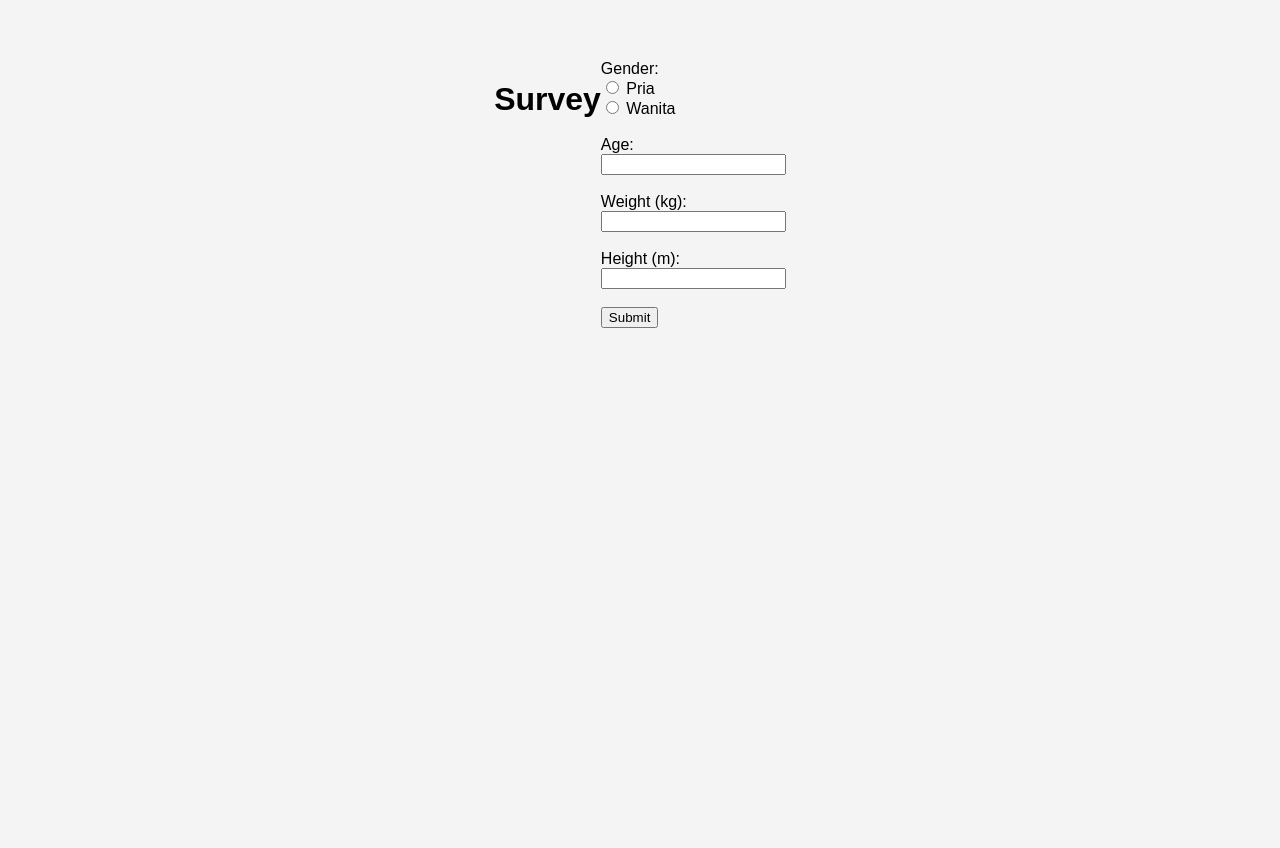
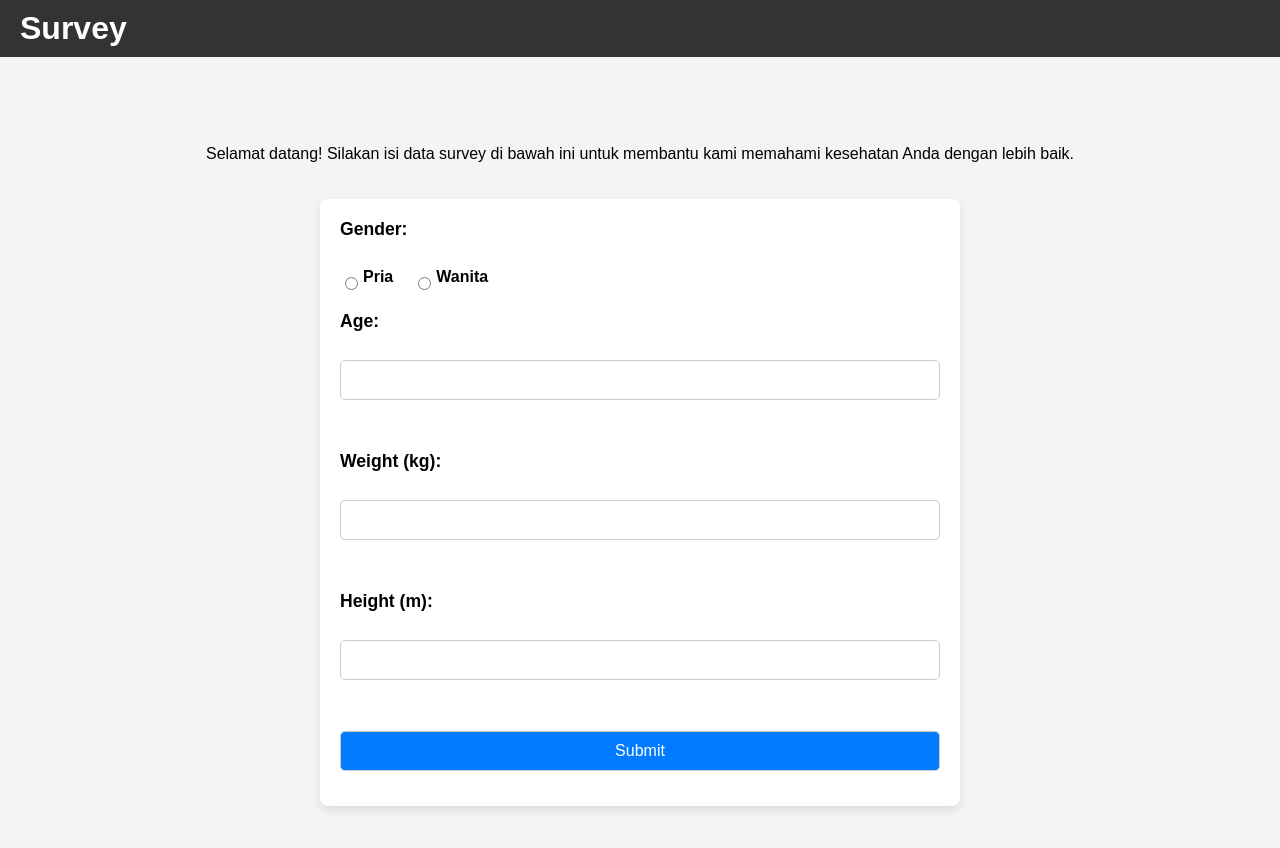
Before and after one commit to aditya-ramadhan55/capstone-project-fe, a plain HTML site: page survey.html in a window 1280 px wide. Before the commit the page ends 800 px from the top, so only its background shows below. Drawn offline with Linux system fonts and the light colour scheme.

Commit message:
Changes to be committed: 	modified:   src/scripts/prediction.js 	modified:   src/scripts/prediction2.js 	modified:   src/scripts/survey.js 	modified:   src/styles/styles.css 	modified:   survey.html

```diff
--- a/src/scripts/prediction.js
+++ b/src/scripts/prediction.js
@@ -5,7 +5,6 @@ const ENDPOINT = {
 };
 
 const token = localStorage.getItem('token');
-console.log('Token:', token); // Log the token
 
 document.getElementById('surveyForm').addEventListener('submit', async function(event) {
 
--- a/src/scripts/survey.js
+++ b/src/scripts/survey.js
@@ -1,4 +1,5 @@
 const BASE_URL = 'https://obesicheck-api-714486790107.asia-southeast2.run.app';
+const token = localStorage.getItem('token');
 
 document.getElementById('surveyForm').addEventListener('submit', async function(event) {
     event.preventDefault(); // Prevent page reload
@@ -21,6 +22,7 @@ document.getElementById('surveyForm').addEventListener('submit', async function(
         const response = await fetch(`${BASE_URL}/prediksi/addUserDetails`, {
             method: 'POST',
             headers: {
+                'Authorization': token,
                 'Content-Type': 'application/json',
             },
             body: JSON.stringify(userDetails),
@@ -31,7 +33,7 @@ document.getElementById('surveyForm').addEventListener('submit', async function(
         if (response.ok) {
             alert("User  details submitted successfully!");
             // Optionally redirect or clear the form
-            window.location.href = 'dashboard.html'; // Redirect to dashboard or another page
+            window.location.href = 'prediction.html'; // Redirect to dashboard or another page
         } else {
             alert("Failed to submit user details: " + data.message);
         }
--- a/src/styles/styles.css
+++ b/src/styles/styles.css
@@ -228,6 +228,88 @@ th {
   background-color: #f2f2f2; /* Light background for table headers */
 }
 
+/* Centering the main content in survey.html */
+#surveyMain {
+  display: flex; /* Use flexbox */
+  flex-direction: column; /* Stack items vertically */
+  align-items: center; /* Center items horizontally */
+  justify-content: center; /* Center items vertically */
+  min-height: 100vh; /* Ensure it takes at least the full height of the viewport */
+  padding: 20px; /* Add some padding */
+}
+
+/* Survey Card Styles */
+.survey-card {
+  background: #fff; /* White background for the card */
+  padding: 20px; /* Padding inside the card */
+  border-radius: 8px; /* Rounded corners */
+  box-shadow: 0 4px 10px rgba(0, 0, 0, 0.1); /* Subtle shadow */
+  width: calc(100% - 40px); /* Fill left and right with some margin */
+  margin: 20px auto; /* Center the card horizontally and add space above and below */
+  max-width: 600px; /* Max width for the card */
+  display: flex; /* Use flexbox */
+  flex-direction: column; /* Stack items vertically */
+}
+
+/* Ensure the form elements take full width */
+.survey-card form {
+  display: flex; /* Use flexbox for the form */
+  flex-direction: column; /* Stack form elements vertically */
+}
+
+/* Style for labels */
+.survey-card label {
+  font-weight: bold; /* Make labels bold */
+  margin-bottom: 10px; /* Space between label and input */
+  font-size: 1.1rem; /* Slightly larger font size */
+}
+
+/* Style for input fields */
+.survey-card input[type="radio"] {
+  margin-right: 10px; /* Space between radio button and label */
+}
+
+/* Style for input fields */
+.survey-card input[type="number"],
+.survey-card input[type="submit"] {
+  padding: 10px; /* Add padding */
+  border: 1px solid #ccc; /* Light border */
+  border-radius: 5px; /* Rounded corners */
+  font-size: 1rem; /* Consistent font size */
+  margin-bottom: 15px; /* Space below input fields */
+}
+
+/* Style for submit button */
+.survey-card input[type="submit"] {
+  background-color: #007bff; /* Primary color */
+  color: white; /* Text color */
+  cursor: pointer; /* Change cursor to pointer */
+  transition: background-color 0.3s; /* Smooth transition */
+}
+
+/* Hover effect for submit button */
+.survey-card input[type="submit"]:hover {
+  background-color: #0056b3; /* Darker shade on hover */
+}
+
+/* Style for gender options container */
+.gender-options {
+  display: flex; /* Use flexbox for alignment */
+  align-items: center; /* Center items vertically */
+  margin-bottom: 15px; /* Space below the gender options */
+}
+
+/* Style for radio buttons */
+.gender-options input[type="radio"] {
+  margin-right: 5px; /* Space between radio button and label */
+}
+
+/* Style for labels */
+.gender-options label {
+  margin-right: 20px; /* Space between labels */
+  font-size: 1rem; /* Consistent font size */
+}
+
 /* Responsive Design */
 @media (max-width: 600px) {
   .menu-button {
--- a/survey.html
+++ b/survey.html
@@ -7,14 +7,21 @@
     <link rel="stylesheet" href="src/styles/styles.css">
 </head>
 <body>
-    <main>
+    <header>
         <h1>Survey</h1>
+    </header>
+    <main id="surveyMain"> <!-- Added id to main -->
+        <p>Selamat datang! Silakan isi data survey di bawah ini untuk membantu kami memahami kesehatan Anda dengan lebih baik.</p>
+        <div class="survey-card"> <!-- Card wrapper -->
             <form id="surveyForm" method="post">
                 <label for="gender">Gender:</label><br>
+                <div class="gender-options">
                     <input type="radio" id="gender_pria" name="gender" value="pria" required>
-            <label for="gender_pria">Pria</label><br>
+                    <label for="gender_pria">Pria</label>
+
                     <input type="radio" id="gender_wanita" name="gender" value="wanita" required>
-            <label for="gender_wanita">Wanita</label><br><br>
+                    <label for="gender_wanita">Wanita</label>
+                </div>
 
                 <label for="age">Age:</label><br>
                 <input type="number" id="age" name="age" min="1" required><br><br>
@@ -27,6 +34,7 @@
 
                 <input type="submit" value="Submit">
             </form>
+        </div> <!-- End of card wrapper -->
     </main>
     <script src="src/scripts/survey.js"></script>
 </body>
```
Also changed, not shown: src/scripts/prediction2.js (+7 -0 lines). Lines whose indentation alone changed are shown as unchanged.
